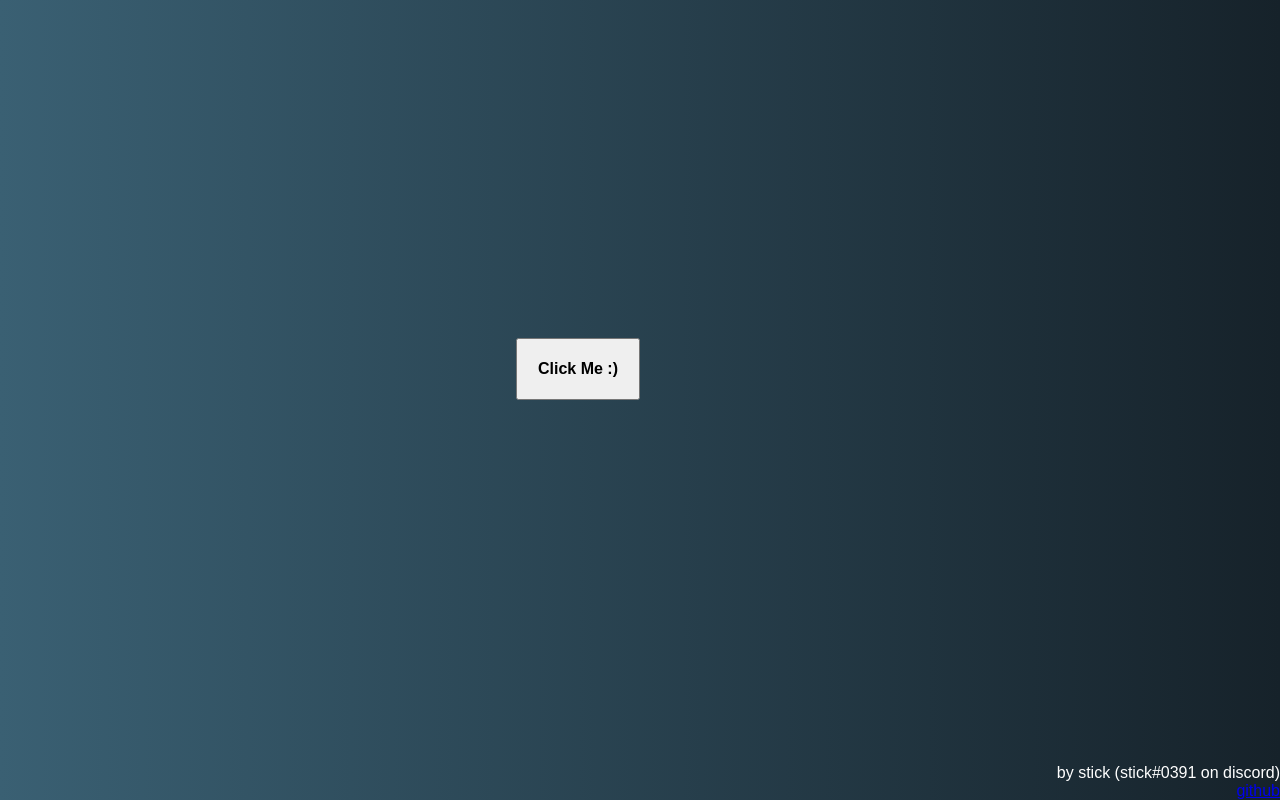
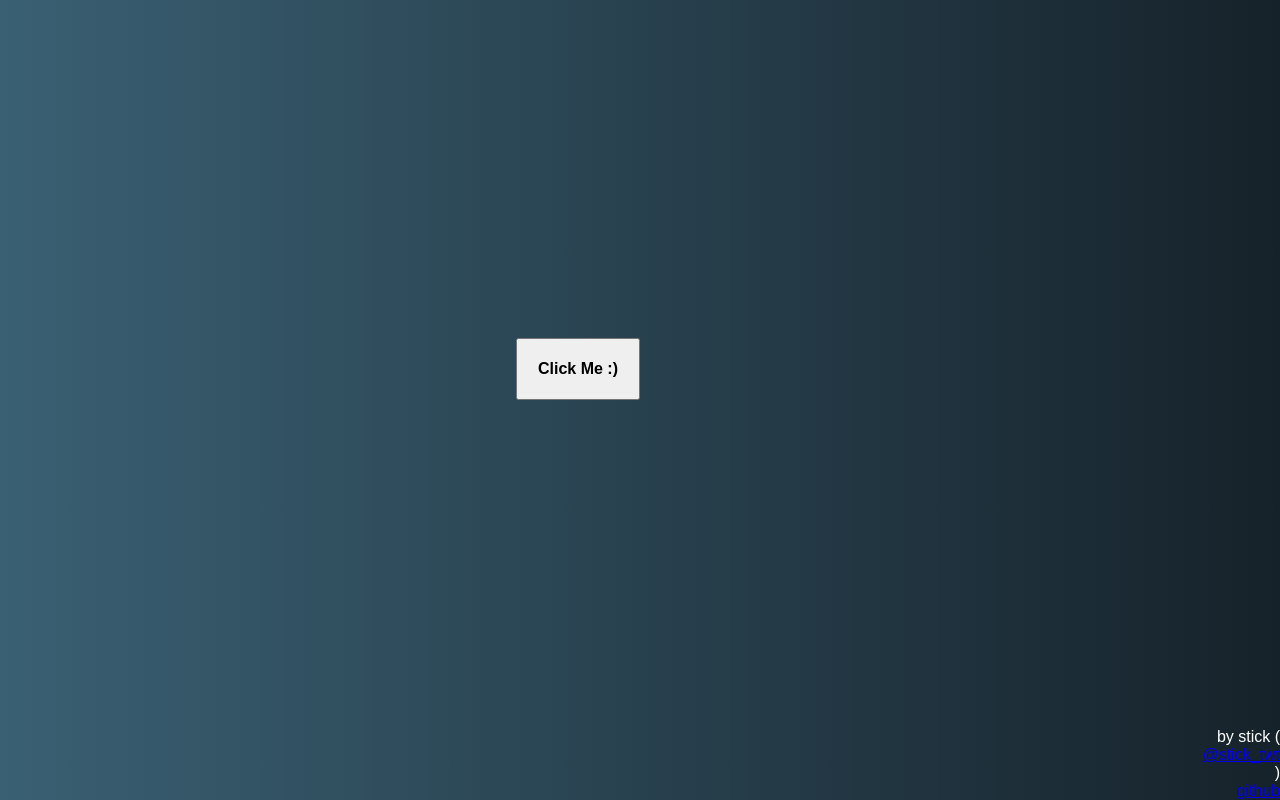
Before and after one commit to JermaSites/puzzlepiece, a plain HTML site: page index.html in a window 1280 px wide. Drawn offline with nearby package versions, Linux system fonts and the light colour scheme; a web font is replaced by a local one.

Commit message:
Update index.html

```diff
--- a/index.html
+++ b/index.html
@@ -20,7 +20,7 @@
 
 <body>
   <div id="info">
-    by stick (stick#0391 on discord)
+    by stick (<a href=https://twitter.com/stick_twt>@stick_twt</a>)
     <br>
     <a href="https://github.com/JermaSites/puzzlepiece">github</a>
   </div>
```
